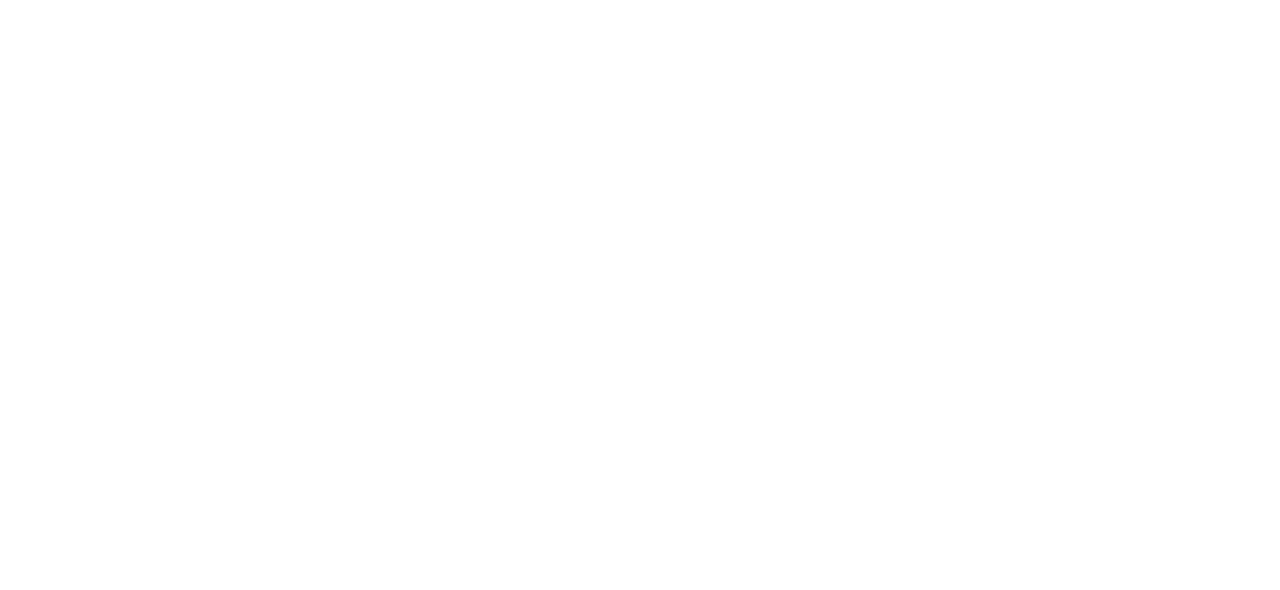
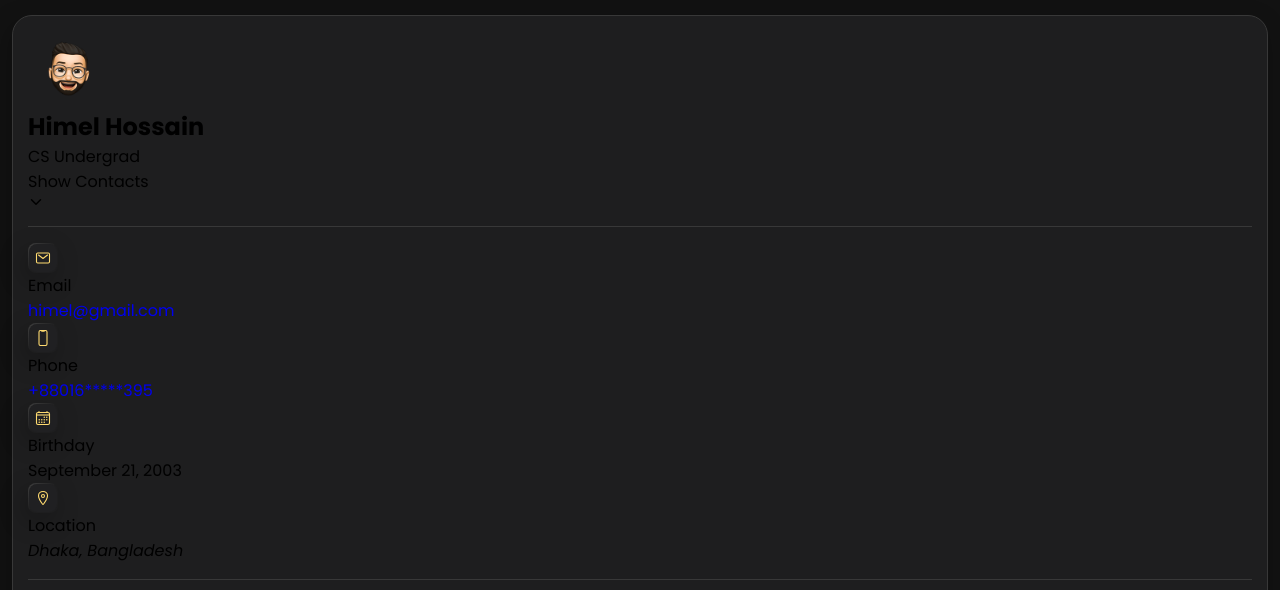
Before and after one commit to Himel-032/Portfolio_02, a plain HTML site: page index.html in a window 1280 px wide. Shown: the top 590 px of the page. Drawn offline with nearby package versions, Linux system fonts and the light colour scheme.

Commit message:
sidebar created and intial styling done

```diff
--- a/index.html
+++ b/index.html
@@ -1,10 +1,101 @@
+<!DOCTYPE html>
 <html lang="en">
 <head>
     <meta charset="UTF-8">
     <meta name="viewport" content="width=device-width, initial-scale=1.0">
-    <title>Document</title>
+    <title>Personal Portfolio</title>
+    <!--icon-->
+    <link rel="shortcut icon" href="./images/logo.ico" type="image/x-icon">
+    <link rel="stylesheet" href="style.css">
+
+    <!-- Google Fonts -->
+    <link rel="preconnect" href="https://fonts.googleapis.com">
+    <link rel="preconnect" href="https://fonts.gstatic.com" crossorigin>
+    <link href="https://fonts.googleapis.com/css2?family=Poppins:ital,wght@0,100;0,200;0,300;0,400;0,500;0,600;0,700;0,800;0,900;1,100;1,200;1,300;1,400;1,500;1,600;1,700;1,800;1,900&family=Press+Start+2P&display=swap" rel="stylesheet">
+
 </head>
 <body>
+    <main>
+    <!--sidebar-->
+    <aside class="sidebar" data-sidebar>
+        <div class="sidebar-info">
+            <figure class="avatar-box">
+                <img src="images/my-avatar.png" alt="Himel Hossain" width="80">
+            </figure>
 
+            <div class="info-content">
+                <h1 class="name" title="Himel Hossain">Himel Hossain</h1>
+                <p class="title">CS Undergrad</p>
+            </div>
+            <button class="info_more-btn" data-sidebar-btn>
+                <span>Show Contacts</span>
+                <ion-icon name="chevron-down"></ion-icon>
+            </button>
+        </div>
+        <div class="sidebar-info_more">
+            <div class="separator"></div>
+            <ul class="contacts-list">
+                <li class="contact-item">
+                    <div class="icon-box">
+                        <ion-icon name="mail-outline"></ion-icon>
+                    </div>
+                    <div class="contact-info">
+                        <p class="contact-title">Email</p>
+                        <a href="mailto:mdhimelhossain512@gmail.com" class="contact-link">himel@gmail.com</a>
+                    </div>
+                </li>
+                <li class="contact-item">
+                    <div class="icon-box">
+                        <ion-icon name="phone-portrait-outline"></ion-icon>
+                    </div>
+                    <div class="contact-info">
+                        <p class="contact-title">Phone</p>
+                        <a href="tel:+8801608639395" class="contact-link">+88016*****395</a>
+                    </div>
+                </li>
+                <li class="contact-item">
+                    <div class="icon-box">
+                        <ion-icon name="calendar-outline"></ion-icon>
+                    </div>
+                    <div class="contact-info">
+                        <p class="contact-title">Birthday</p>
+                        <time datetime="2003-09-21">September 21, 2003</time>
+                    </div>
+                </li>
+                <li class="contact-item">
+                    <div class="icon-box">
+                        <ion-icon name="location-outline"></ion-icon>
+                    </div>
+                    <div class="contact-info">
+                        <p class="contact-title">Location</p>
+                        <address>Dhaka, Bangladesh</address>
+                    </div>
+                </li>
+            </ul>
+            <div class="separator"></div>
+            <ul class="social-list">
+                <li class="social-item">
+                    <a href="https://www.facebook.com/himel.hossain.md" class="social-link">
+                        <ion-icon name="logo-facebook"></ion-icon>
+                    </a>
+                </li>
+                <li class="social-item">
+                    <a href="#" class="social-link">
+                        <ion-icon name="logo-twitter"></ion-icon>
+                    </a>
+                </li>
+                <li class="social-item">
+                    <a href="https://www.instagram.com/nocturne_soul.x/" class="social-link">
+                        <ion-icon name="logo-instagram"></ion-icon>
+                    </a>
+                </li>
+            </ul>
+        </div>
+    </aside>
+    </main>
+    <script src="script.js"></script>
+    <!-- Icon-->
+    <script type="module" src="https://unpkg.com/ionicons@5.5.2/dist/ionicons/ionicons.esm.js"></script>
+    <script nomodule src="https://unpkg.com/ionicons@5.5.2/dist/ionicons/ionicons.js"></script>
 </body>
 </html>
--- a/style.css
+++ b/style.css
@@ -0,0 +1,252 @@
+:root {
+
+   /* gradient */
+    --bg-gradient-onyx: linear-gradient(to bottom right,
+            hsl(240, 1%, 25%) 3%,
+            hsl(0, 0%, 19%) 97%);
+    --bg-gradient-jet: linear-gradient(to bottom right,
+            hsla(240, 1%, 18%, 0.251) 0%,
+            hsla(240, 2%, 11%, 0) 100%), hsl(240, 2%, 13%);
+    --bg-gradient-yellow-1: linear-gradient(to bottom right,
+            hsl(45, 100%, 71%) 0%,
+            hsla(36, 100%, 69%, 0) 50%);
+    --bg-gradient-yellow-2: linear-gradient(135deg,
+            hsla(45, 100%, 71%, 0.251) 0%,
+            hsla(35, 100%, 68%, 0) 59.86%), hsl(240, 2%, 13%);
+    --border-gradient-onyx: linear-gradient(to bottom right,
+            hsl(0, 0%, 25%) 0%,
+            hsla(0, 0%, 25%, 0) 50%);
+    --text-gradient-yellow: linear-gradient(to right,
+            hsl(45, 100%, 72%),
+            hsl(35, 100%, 68%));
+
+    /* solid */
+
+    --jet: hsl(0, 0%, 22%);
+    --onyx: hsl(240, 1%, 17%);
+    --eerie-black-1: hsl(240, 2%, 13%);
+    --eerie-black-2: hsl(240, 2%, 12%);
+    --smoky-black: hsl(0, 0%, 7%);
+    --white-1: hsl(0, 0%, 100%);
+    --white-2: hsl(0, 0%, 98%);
+    --orange-yellow-crayola: hsl(45, 100%, 72%);
+    --vegas-gold: hsl(45, 54%, 58%);
+    --light-gray: hsl(0, 0%, 84%);
+    --light-gray-70: hsla(0, 0%, 84%, 0.7);
+    --bittersweet-shimmer: hsl(0, 43%, 51%);
+
+    /**
+     * typography
+     */
+
+    /* font-family */
+    --ff-poppins: 'Poppins', sans-serif;
+
+    /* font-size */
+    --fs-1: 24px;
+    --fs-2: 18px;
+    --fs-3: 17px;
+    --fs-4: 16px;
+    --fs-5: 15px;
+    --fs-6: 14px;
+    --fs-7: 13px;
+    --fs-8: 11px;
+
+    /* font-weight */
+    --fw-300: 300;
+    --fw-400: 400;
+    --fw-500: 500;
+    --fw-600: 600;
+
+    /**
+     * shadow
+     */
+
+    --shadow-1: -4px 8px 24px hsla(0, 0%, 0%, 0.25);
+    --shadow-2: 0 16px 30px hsla(0, 0%, 0%, 0.25);
+    --shadow-3: 0 16px 40px hsla(0, 0%, 0%, 0.25);
+    --shadow-4: 0 25px 50px hsla(0, 0%, 0%, 0.15);
+    --shadow-5: 0 24px 80px hsla(0, 0%, 0%, 0.25);
+
+    /**
+     * transition
+     */
+
+    --transition-1: 0.25s ease;
+    --transition-2: 0.5s ease-in-out;
+}
+/* Reset all  */
+
+*, *::before, *::after {
+    margin: 0;
+    padding: 0;
+    box-sizing: border-box;
+}
+a {
+    text-decoration: none;
+}
+li {
+    list-style: none;
+}
+img, ion-icon, a, button, time, span {
+    display: block;
+}
+button {
+    font: inherit;
+    background: none;
+    border: none;
+    text-align: left;
+    cursor: pointer;
+}
+input, textarea {
+    display: block;
+    width: 100%;
+    background: none;
+    font: inherit;
+}
+::selection {
+    background: var(--orange-yellow-crayola);
+    color: var(--smoky-black);
+}
+:focus {
+    outline-color: var(--orange-yellow-crayola);
+}
+html {
+    font-family: var(--ff-poppins);
+}
+body {
+    background: var(--smoky-black);
+}
+/* #reused styling */
+.sidebar, article {
+    background: var(--eerie-black-2);
+    border: 1px solid var(--jet);
+    border-radius: 20px;
+    padding: 15px;
+    box-shadow: var(--shadow-1);
+    z-index: 1;
+}
+.separator {
+    width: 100%;
+    height: 1px;
+    background: var(--jet);
+    margin: 16px 0;
+}
+
+.icon-box {
+    position: relative;
+    background: var(--border-gradient-onyx);
+    width: 30px;
+    height: 30px;
+    border-radius: 8px;
+    display: flex;
+    align-items: center;
+    justify-content: center;
+    font-size: 16px;
+    color: var(--orange-yellow-crayola);
+    box-shadow: var(--shadow-1);
+    z-index: 1;
+}
+.icon-box::before {
+    content: "";
+    position: absolute;
+    inset: 1px;
+    background: var(--eerie-black-1);
+    border-radius: inherit;
+    z-index: -11;
+}
+.icon-box ion-icon {
+    --ionicon-stroke-width: 35px;
+}
+article {
+    display: none;
+}
+article.active {
+    display: block;
+    animation: fade 0.5s ease backwards;
+}
+@keyframes fade {
+    0% {
+        opacity: 0;
+    }
+    100% {
+        opacity: 1;
+    }
+}
+.h2, .h3, .h4, .h5 {
+    color: var(--white-2);
+    text-transform: capitalize;
+}
+.h2 {
+    font-size: var(--fs-1);
+}
+
+.h3 {
+    font-size: var(--fs-2);
+}
+
+.h4 {
+    font-size: var(--fs-4);
+}
+
+.h5 {
+    font-size: var(--fs-7);
+    font-weight: var(--fw-500);
+}
+
+.article-title {
+    position: relative;
+    padding-bottom: 7px;
+}
+.article-title::after {
+    content: "";
+    position: absolute;
+    bottom: 0;
+    left: 0;
+    width: 30px;
+    height: 3px;
+    background: var(--text-gradient-yellow);
+    border-radius: 3px;
+}
+
+.has-scrollbar::-webkit-scrollbar {
+    width: 5px;
+    height: 5px;
+}
+.has-scrollbar::-webkit-scrollbar-track {
+    background: var(--onyx);
+    border-radius: 5px;
+}
+.has-scrollbar::-webkit-scrollbar-thumb {
+    background: var(--orange-yellow-crayola);
+    border-radius: 5px;
+}
+.has-scrollbar::-webkit-scrollbar-button {
+    width: 20px;
+}
+.content-card {
+    position: relative;
+    background: var(--border-gradient-onyx);
+    padding: 15px;
+    padding-top: 45px;
+    border-radius: 14px;
+    box-shadow: var(--shadow-2);
+    cursor: pointer;
+    z-index: 1;
+}
+
+.content-card::before {
+    content: "";
+    position: absolute;
+    inset: 1px;
+    background: var(--bg-gradient-jet);
+    border-radius: inherit;
+    z-index: -1;
+}
+
+/* #Main   */
+main {
+    margin: 15px 12px;
+    margin-bottom: 75px;
+    min-width: 259px;
+}
```
